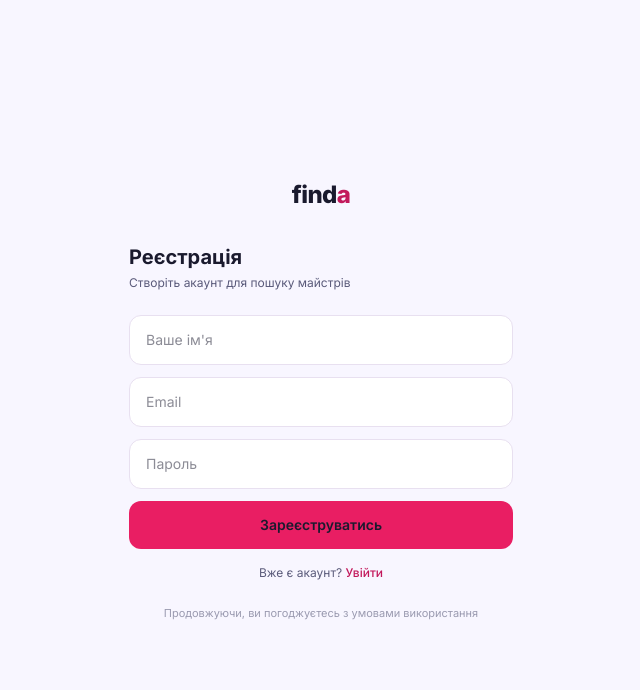
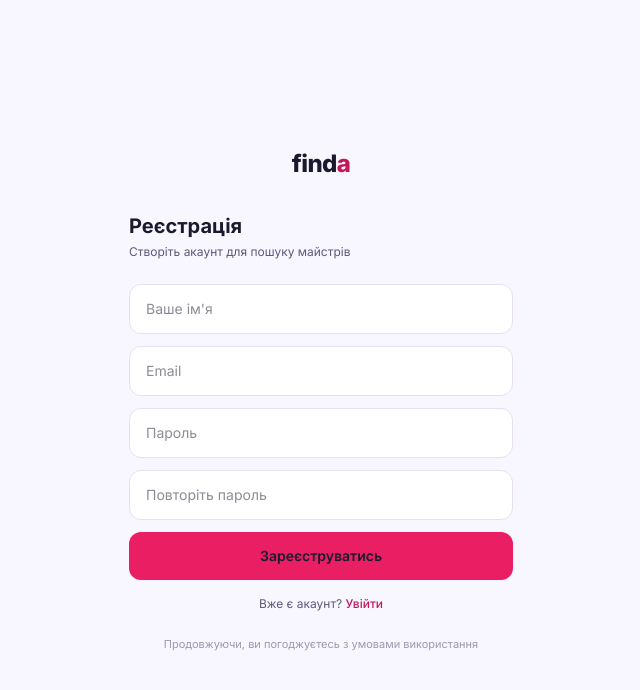
Before and after one commit to boda-agent/finda-frontend, a Next.js app: page /login in a window 1280 px wide. Both pictures are taken after a click on the button "Зареєструватись". Shown: the top 690 px of the page, without its empty margins (319-959 px from the left). Built offline with nearby package versions, Linux system fonts and the light colour scheme.

Commit message:
fix: add confirm password to register + CORS backend fix

```diff
--- a/src/app/login/page.tsx
+++ b/src/app/login/page.tsx
@@ -10,6 +10,7 @@ export default function LoginPage() {
   const [email, setEmail] = useState("");
   const [name, setName] = useState("");
   const [password, setPassword] = useState("");
+  const [confirmPassword, setConfirmPassword] = useState("");
   const [loading, setLoading] = useState(false);
   const [error, setError] = useState<string | null>(null);
 
@@ -17,6 +18,12 @@ export default function LoginPage() {
     e.preventDefault();
     setLoading(true);
     setError(null);
+
+    if (mode === "register" && password !== confirmPassword) {
+      setError("Паролі не збігаються");
+      setLoading(false);
+      return;
+    }
 
     try {
       if (mode === "login") {
@@ -88,6 +95,18 @@ export default function LoginPage() {
             className="w-full bg-[var(--bg-card)] border border-[var(--border)] rounded-xl px-4 py-3.5 text-sm outline-none focus:border-[var(--accent)] transition-colors"
           />
 
+          {mode === "register" && (
+            <input
+              type="password"
+              placeholder="Повторіть пароль"
+              value={confirmPassword}
+              onChange={(e) => setConfirmPassword(e.target.value)}
+              required
+              minLength={6}
+              className="w-full bg-[var(--bg-card)] border border-[var(--border)] rounded-xl px-4 py-3.5 text-sm outline-none focus:border-[var(--accent)] transition-colors"
+            />
+          )}
+
           <button
             type="submit"
             disabled={loading}
@@ -104,7 +123,7 @@ export default function LoginPage() {
         <p className="text-xs text-center text-[var(--text-secondary)] mt-4">
           {mode === "login" ? "Немає акаунта? " : "Вже є акаунт? "}
           <button
-            onClick={() => setMode(mode === "login" ? "register" : "login")}
+            onClick={() => { setMode(mode === "login" ? "register" : "login"); setError(null); setConfirmPassword(""); }}
             className="text-[var(--accent-dark)] font-medium hover:underline"
           >
             {mode === "login" ? "Зареєструватись" : "Увійти"}
```
